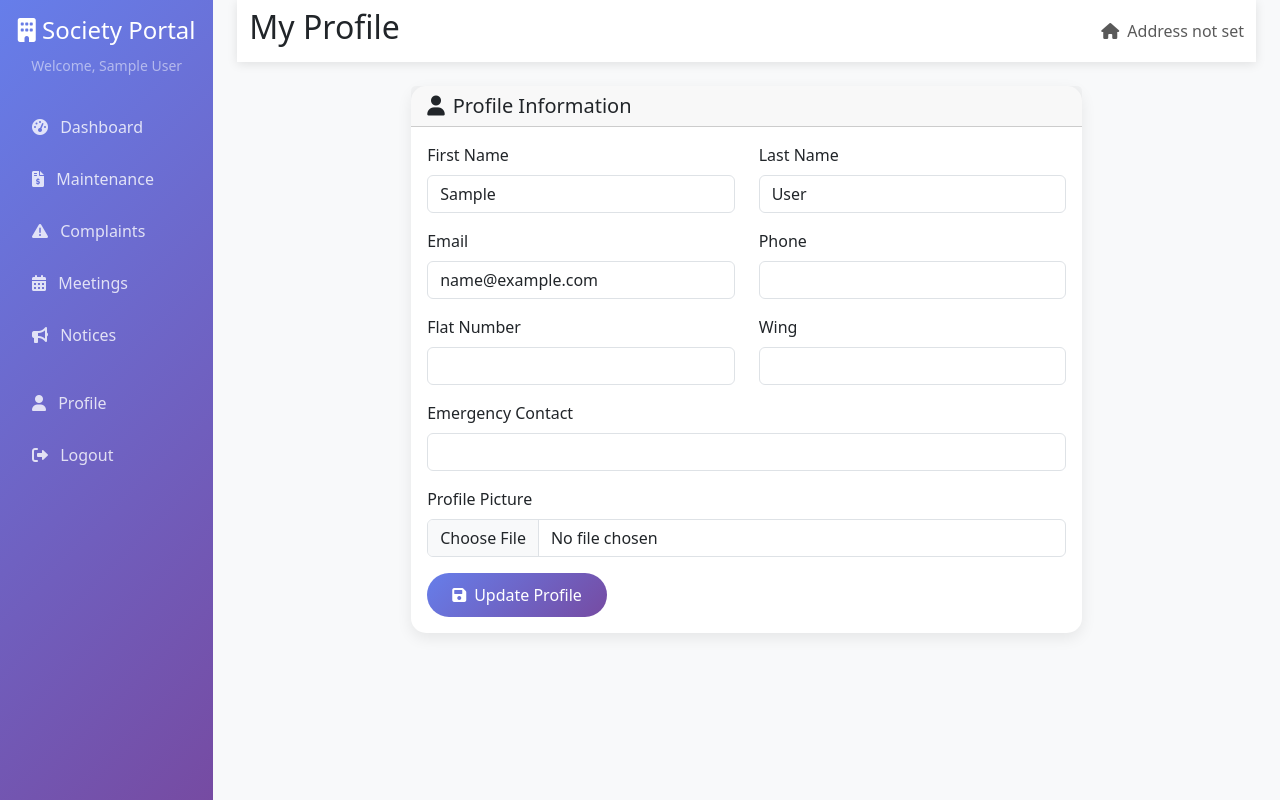
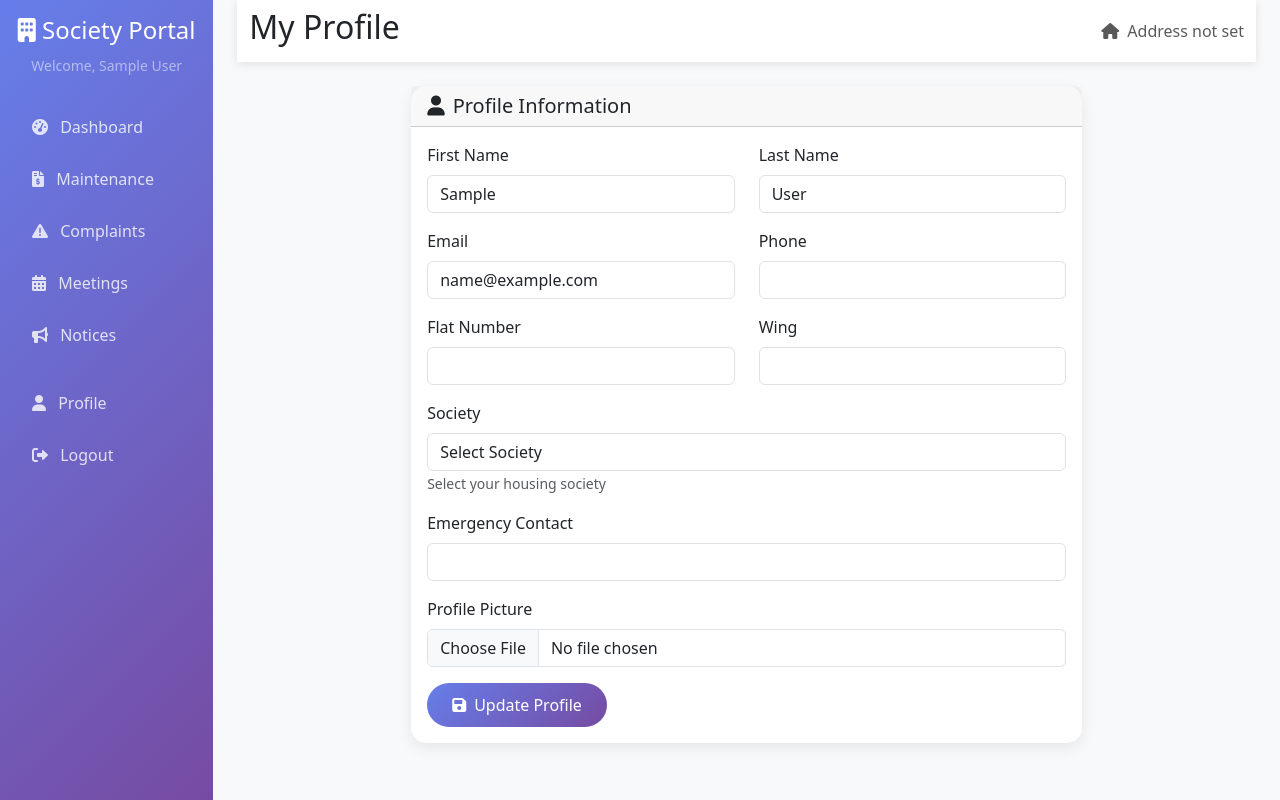
Before and after one commit to Pravindgholap/housing_soc, a Django app: page /accounts/profile/ in a window 1280 px wide. Run offline with Django 5.2, Linux system fonts and the light colour scheme; the visitor is signed in with stand-in values (Sample User, id 1).

Commit message:
Add Society Field to Profile Form

```diff
--- a/accounts/forms.py
+++ b/accounts/forms.py
@@ -34,9 +34,13 @@ class UserProfileForm(forms.ModelForm):
     class Meta:
         model = User
         fields = ('first_name', 'last_name', 'email', 'phone', 'flat_number',
-                 'wing', 'emergency_contact', 'profile_picture')
+                 'wing', 'society', 'emergency_contact', 'profile_picture')
 
     def __init__(self, *args, **kwargs):
         super().__init__(*args, **kwargs)
         for field in self.fields.values():
             field.widget.attrs.update({'class': 'form-control'})
+
+        # Add help text for society field
+        self.fields['society'].help_text = "Select your housing society"
+        self.fields['society'].empty_label = "Select Society"
--- a/accounts/views.py
+++ b/accounts/views.py
@@ -36,9 +36,17 @@ def profile(request):
     if request.method == 'POST':
         form = UserProfileForm(request.POST, request.FILES, instance=request.user)
         if form.is_valid():
-            form.save()
+            user = form.save()
+            # If society was changed, update related access
+            if 'society' in form.changed_data:
+                messages.info(request, 'Society updated. You now have access to your new society\'s content.')
             messages.success(request, 'Profile updated successfully!')
             return redirect('accounts:profile')
+        else:
+            # Add form errors to messages
+            for field, errors in form.errors.items():
+                for error in errors:
+                    messages.error(request, f"{field.replace('_', ' ').title()}: {error}")
     else:
         form = UserProfileForm(instance=request.user)
     return render(request, 'accounts/profile.html', {'form': form})
--- a/dashboard/views.py
+++ b/dashboard/views.py
@@ -11,7 +11,7 @@ from financial.models import Transaction
 def home(request):
     # Check if user needs to complete profile or wait for verification
     if not request.user.society:
-        messages.warning(request, 'Please complete your profile by selecting a society.')
+        messages.warning(request, 'Please complete your profile by selecting a society from your profile page.')
         return redirect('accounts:profile')
 
     if not request.user.is_verified and request.user.user_type != 'admin':
--- a/templates/accounts/profile.html
+++ b/templates/accounts/profile.html
@@ -48,6 +48,14 @@
                     </div>
 
                     <div class="mb-3">
+                        <label for="{{ form.society.id_for_label }}" class="form-label">Society</label>
+                        {{ form.society }}
+                        {% if form.society.help_text %}
+                        <small class="form-text text-muted">{{ form.society.help_text }}</small>
+                        {% endif %}
+                    </div>
+
+                    <div class="mb-3">
                         <label for="{{ form.emergency_contact.id_for_label }}" class="form-label">Emergency Contact</label>
                         {{ form.emergency_contact }}
                     </div>
```
